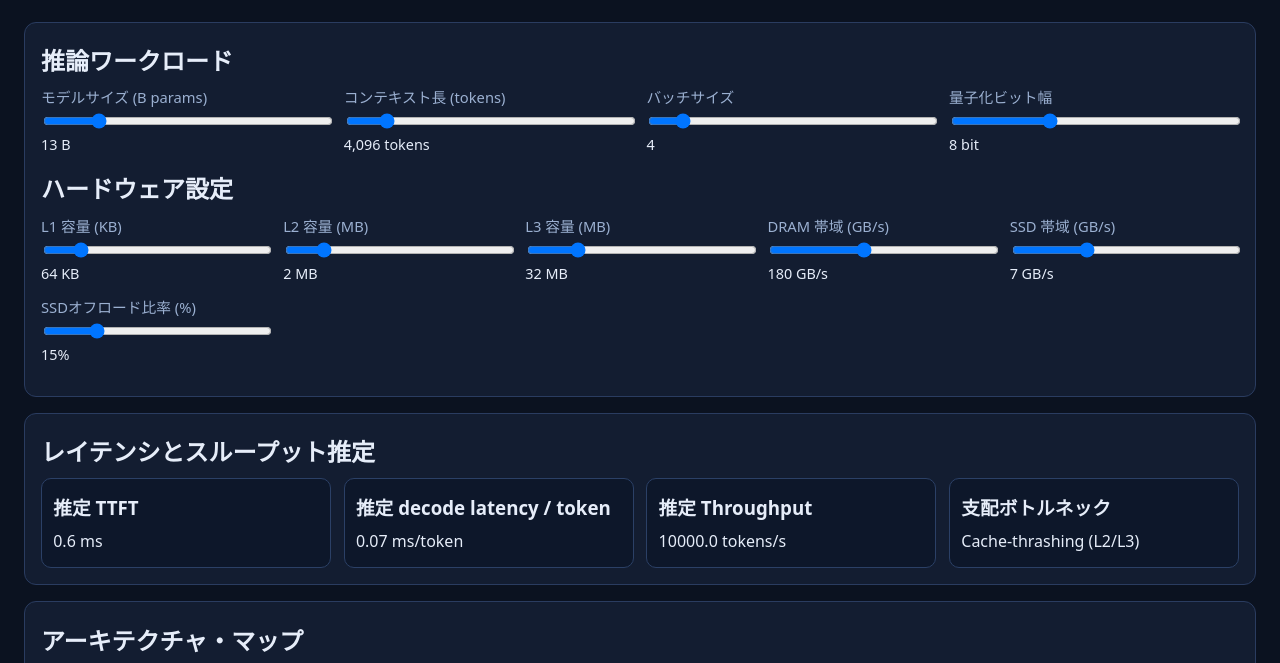
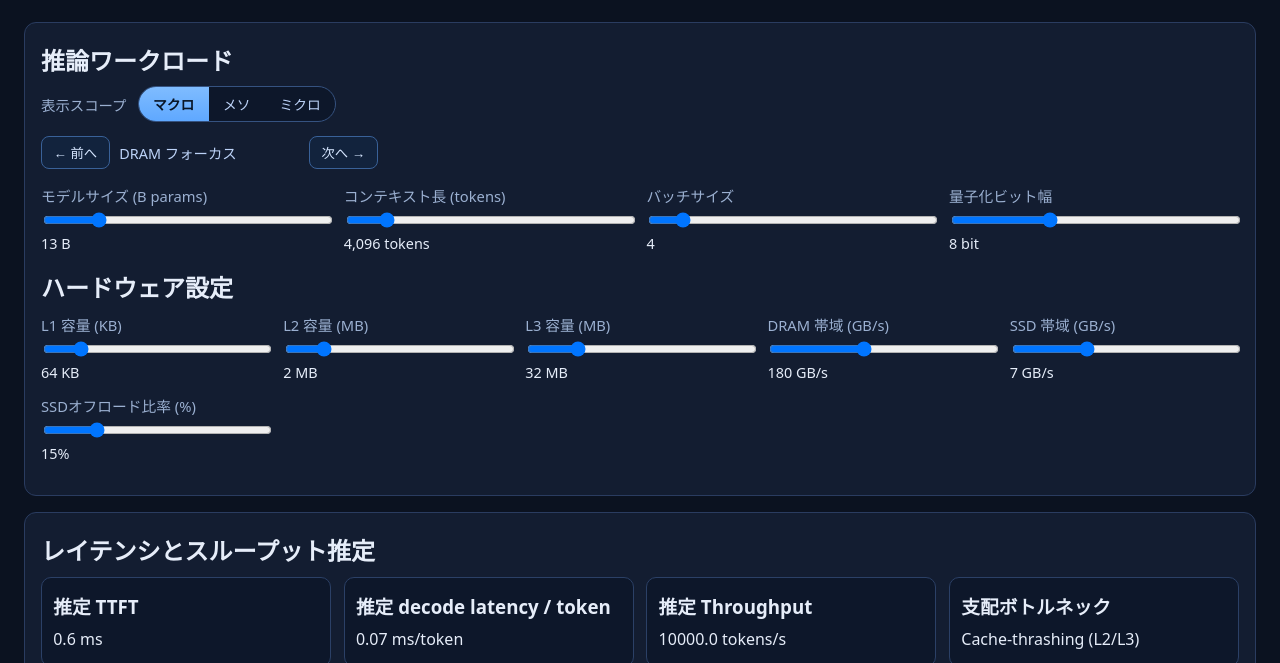
Before and after one commit to AtsushiKoda/codex-playground-, a plain HTML site: page index.html in a window 1280 px wide. Shown: the part 106-769 px from the top of the page. Drawn offline with Linux system fonts and the light colour scheme.

Commit message:
Add step playback focus controls for visualization

```diff
--- a/app.js
+++ b/app.js
@@ -17,7 +17,12 @@ const ui = {
   flowBars: document.getElementById("flowBars"),
   cacheTableBody: document.getElementById("cacheTableBody"),
   narrative: document.getElementById("narrative"),
-  archDiagram: document.getElementById("archDiagram")
+  archDiagram: document.getElementById("archDiagram"),
+  scopeButtons: Array.from(document.querySelectorAll(".scope-btn")),
+  cacheStatsPanel: document.querySelector(".cache-stats"),
+  focusPrev: document.getElementById("focusPrev"),
+  focusNext: document.getElementById("focusNext"),
+  focusStepLabel: document.getElementById("focusStepLabel")
 };
 
 const flowRowDefs = [
@@ -30,6 +35,7 @@ const flowRowDefs = [
 
 const cacheRowDefs = [
   {
+    key: "l1Access",
     label: "L1 (SRAM)",
     access: (m) => m.l1Access,
     hit: (m) => m.l1Hit,
@@ -37,6 +43,7 @@ const cacheRowDefs = [
     latencyNs: (m) => m.l1Access / 64 * 1.2
   },
   {
+    key: "l2Access",
     label: "L2 (SRAM)",
     access: (m) => m.l2Access,
     hit: (m) => 1 - (m.l2Miss / Math.max(m.l1Miss, 1e-6)),
@@ -44,6 +51,7 @@ const cacheRowDefs = [
     latencyNs: (m) => m.l2Access / 64 * 4.8
   },
   {
+    key: "l3Access",
     label: "L3 (SRAM)",
     access: (m) => m.l3Access,
     hit: (m) => 1 - (m.l3Miss / Math.max(m.l2Miss, 1e-6)),
@@ -51,6 +59,7 @@ const cacheRowDefs = [
     latencyNs: (m) => m.l3Access / 64 * 16
   },
   {
+    key: "dramAccess",
     label: "DRAM",
     access: (m) => m.dramAccess,
     hit: (m) => 1 - m.l3Miss,
@@ -58,6 +67,7 @@ const cacheRowDefs = [
     latencyNs: (m) => m.dramAccess / 64 * 85
   },
   {
+    key: "ssdAccess",
     label: "SSD",
     access: (m) => m.ssdAccess,
     hit: (m) => 1 - Math.min(1, m.ssdAccess / (m.dramAccess + 1e-6)),
@@ -69,6 +79,54 @@ const cacheRowDefs = [
 const flowRowNodes = [];
 const cacheRowNodes = [];
 let archLinks = null;
+let scopeLevel = "macro";
+let focusStepIndex = 0;
+
+const scopeConfig = {
+  macro: {
+    flowKeys: new Set(["dramAccess", "ssdAccess"]),
+    cacheLabels: new Set(["DRAM", "SSD"]),
+    showCachePanel: false
+  },
+  meso: {
+    flowKeys: new Set(["l1Access", "l2Access", "l3Access", "dramAccess"]),
+    cacheLabels: new Set(["L1 (SRAM)", "L2 (SRAM)", "L3 (SRAM)", "DRAM"]),
+    showCachePanel: true
+  },
+  micro: {
+    flowKeys: new Set(["l1Access", "l2Access", "l3Access", "dramAccess", "ssdAccess"]),
+    cacheLabels: new Set(cacheRowDefs.map((def) => def.label)),
+    showCachePanel: true
+  }
+};
+
+const stepLabels = {
+  l1Access: "L1 フォーカス",
+  l2Access: "L2 フォーカス",
+  l3Access: "L3 フォーカス",
+  dramAccess: "DRAM フォーカス",
+  ssdAccess: "SSD フォーカス"
+};
+
+function getScopeSteps(scope) {
+  return flowRowDefs
+    .map((def) => def.key)
+    .filter((key) => scopeConfig[scope].flowKeys.has(key));
+}
+
+function getFocusedKey(scope) {
+  const steps = getScopeSteps(scope);
+  if (steps.length === 0) return null;
+  focusStepIndex = ((focusStepIndex % steps.length) + steps.length) % steps.length;
+  return steps[focusStepIndex];
+}
+
+function stepFocus(delta) {
+  const steps = getScopeSteps(scopeLevel);
+  if (steps.length === 0) return;
+  focusStepIndex = (focusStepIndex + delta + steps.length) % steps.length;
+  updateUI();
+}
 
 function updateOutputs() {
   outputs.modelSize.textContent = `${inputs.modelSize.value} B`;
@@ -203,13 +261,22 @@ function initFlowRows() {
   ui.flowBars.replaceChildren(fragment);
 }
 
-function updateFlowRows(metrics) {
+function updateFlowRows(metrics, scope, focusedKey) {
+  const keysToShow = scopeConfig[scope].flowKeys;
   const maxV = Math.max(
-    ...flowRowDefs.map((def) => metrics[def.key]),
+    ...flowRowDefs
+      .filter((def) => keysToShow.has(def.key))
+      .map((def) => metrics[def.key]),
     1
   );
 
   for (const node of flowRowNodes) {
+    const isVisible = keysToShow.has(node.key);
+    const row = node.bar.closest(".flow-row");
+    row.hidden = !isVisible;
+    row.classList.toggle("is-focused", isVisible && node.key === focusedKey);
+    if (!isVisible) continue;
+
     const value = metrics[node.key];
     node.bar.style.width = `${(value / maxV) * 100}%`;
     node.value.textContent = fmtBytes(value);
@@ -239,10 +306,16 @@ function initCacheRows() {
   ui.cacheTableBody.replaceChildren(fragment);
 }
 
-function updateCacheRows(metrics) {
+function updateCacheRows(metrics, scope, focusedKey) {
+  const labelsToShow = scopeConfig[scope].cacheLabels;
   for (let i = 0; i < cacheRowDefs.length; i += 1) {
     const def = cacheRowDefs[i];
     const node = cacheRowNodes[i];
+    const isVisible = labelsToShow.has(def.label);
+    node.tr.hidden = !isVisible;
+    node.tr.classList.toggle("is-focused", isVisible && def.key === focusedKey);
+    if (!isVisible) continue;
+
     const access = def.access(metrics);
     const hit = def.hit(metrics);
     const miss = def.miss(metrics);
@@ -358,12 +431,15 @@ function initArchitectureDiagram() {
   );
 
   archLinks = {
+    computeToL1,
+    l1ToL2,
+    l2ToL3,
     l3ToDram,
     dramToSsd
   };
 }
 
-function updateArchitectureDiagram(metrics, params) {
+function updateArchitectureDiagram(metrics, params, focusedKey) {
   if (!archLinks) return;
 
   const dramRatio = clamp01(metrics.dramAccess / Math.max(params.weightBytes * 0.000005, 1));
@@ -380,23 +456,34 @@ function updateArchitectureDiagram(metrics, params) {
   archLinks.dramToSsd.text.textContent = "ssdAccess";
   updateLinkStyle(archLinks.l3ToDram, dramRatio);
   updateLinkStyle(archLinks.dramToSsd, ssdRatio);
+
+  archLinks.computeToL1.line.classList.toggle("arch-link--hot", focusedKey === "l1Access");
+  archLinks.l1ToL2.line.classList.toggle("arch-link--hot", focusedKey === "l2Access");
+  archLinks.l2ToL3.line.classList.toggle("arch-link--hot", focusedKey === "l3Access");
+  archLinks.l3ToDram.line.classList.toggle("arch-link--hot", focusedKey === "dramAccess" || dramRatio > 0.35);
+  archLinks.dramToSsd.line.classList.toggle("arch-link--hot", focusedKey === "ssdAccess" || ssdRatio > 0.35);
 }
 
 function updateUI() {
   updateOutputs();
   const m = compute();
+  const scope = scopeConfig[scopeLevel] ? scopeLevel : "macro";
+  const focusedKey = getFocusedKey(scope);
 
   ui.ttft.textContent = `${m.ttftMs.toFixed(1)} ms`;
   ui.decodeLatency.textContent = `${m.decodeLatencyMs.toFixed(2)} ms/token`;
   ui.throughput.textContent = `${m.tokensPerSec.toFixed(1)} tokens/s`;
   ui.bottleneck.textContent = bottleneckLabel(m);
 
-  updateFlowRows(m);
-  updateCacheRows(m);
+  ui.cacheStatsPanel.hidden = !scopeConfig[scope].showCachePanel;
+  ui.focusStepLabel.textContent = focusedKey ? stepLabels[focusedKey] : "フォーカスなし";
+
+  updateFlowRows(m, scope, focusedKey);
+  updateCacheRows(m, scope, focusedKey);
 
   updateArchitectureDiagram(m, {
     weightBytes: +inputs.modelSize.value * 1e9 * (+inputs.quantBits.value / 8)
-  });
+  }, focusedKey);
 
   const narrative = [];
   if (m.l1Miss > 0.25) narrative.push("L1ミス率が高く、ワーキングセットがオンチップSRAMを超えています。");
@@ -411,6 +498,20 @@ initFlowRows();
 initCacheRows();
 initArchitectureDiagram();
 
+for (const button of ui.scopeButtons) {
+  button.addEventListener("click", () => {
+    scopeLevel = button.dataset.scope || "macro";
+    focusStepIndex = 0;
+    for (const btn of ui.scopeButtons) {
+      btn.classList.toggle("is-active", btn === button);
+    }
+    updateUI();
+  });
+}
+
+ui.focusPrev.addEventListener("click", () => stepFocus(-1));
+ui.focusNext.addEventListener("click", () => stepFocus(1));
+
 for (const id of ids) {
   inputs[id].addEventListener("input", updateUI);
 }
--- a/index.html
+++ b/index.html
@@ -15,6 +15,19 @@
     <main>
       <section class="panel controls">
         <h2>推論ワークロード</h2>
+        <div class="scope-switch" role="group" aria-label="可視化スコープ">
+          <span class="scope-switch__label">表示スコープ</span>
+          <div class="scope-switch__buttons">
+            <button type="button" class="scope-btn is-active" data-scope="macro">マクロ</button>
+            <button type="button" class="scope-btn" data-scope="meso">メソ</button>
+            <button type="button" class="scope-btn" data-scope="micro">ミクロ</button>
+          </div>
+        </div>
+        <div class="step-playback" role="group" aria-label="可視化フォーカス移動">
+          <button id="focusPrev" type="button" class="step-btn">← 前へ</button>
+          <span id="focusStepLabel" class="step-label"></span>
+          <button id="focusNext" type="button" class="step-btn">次へ →</button>
+        </div>
         <div class="control-grid">
           <label>モデルサイズ (B params)
             <input id="modelSize" type="range" min="1" max="70" step="1" value="13" />
--- a/style.css
+++ b/style.css
@@ -43,6 +43,73 @@ p { margin: 0.3rem 0; }
   grid-template-columns: repeat(auto-fit, minmax(220px, 1fr));
   gap: 0.8rem;
   margin-bottom: 1rem;
+}
+
+.scope-switch {
+  display: flex;
+  flex-wrap: wrap;
+  align-items: center;
+  gap: 0.7rem;
+  margin-bottom: 0.9rem;
+}
+
+.scope-switch__label {
+  font-size: 0.9rem;
+  color: var(--muted);
+}
+
+.scope-switch__buttons {
+  display: inline-flex;
+  border: 1px solid #355280;
+  border-radius: 999px;
+  overflow: hidden;
+  background: #0d172a;
+}
+
+.scope-btn {
+  border: 0;
+  color: #bdd3f8;
+  background: transparent;
+  padding: 0.42rem 0.9rem;
+  font-size: 0.86rem;
+  cursor: pointer;
+  transition: background-color 160ms ease, color 160ms ease;
+}
+
+.scope-btn:hover {
+  background: #1d3152;
+}
+
+.scope-btn.is-active {
+  color: #081425;
+  background: linear-gradient(180deg, #7fbcff 0%, #5fa8ff 100%);
+  font-weight: 700;
+}
+
+.step-playback {
+  display: inline-flex;
+  align-items: center;
+  gap: 0.6rem;
+  margin-bottom: 1rem;
+}
+
+.step-btn {
+  border: 1px solid #396198;
+  border-radius: 8px;
+  background: #12233d;
+  color: #d6e6ff;
+  padding: 0.38rem 0.72rem;
+  cursor: pointer;
+}
+
+.step-btn:hover {
+  background: #1a3356;
+}
+
+.step-label {
+  min-width: 180px;
+  font-size: 0.9rem;
+  color: #bdd3f8;
 }
 
 label {
@@ -129,6 +196,12 @@ output {
   grid-template-columns: 120px 1fr 120px;
   gap: 0.5rem;
   align-items: center;
+  opacity: 0.52;
+  transition: opacity 140ms ease;
+}
+
+.flow-row.is-focused {
+  opacity: 1;
 }
 
 .bar-wrap {
@@ -157,6 +230,15 @@ th, td {
   font-size: 0.92rem;
 }
 
+#cacheTableBody tr {
+  opacity: 0.52;
+  transition: opacity 140ms ease;
+}
+
+#cacheTableBody tr.is-focused {
+  opacity: 1;
+}
+
 .bad { color: var(--bad); }
 .warn { color: var(--warn); }
 .good { color: var(--good); }
```
